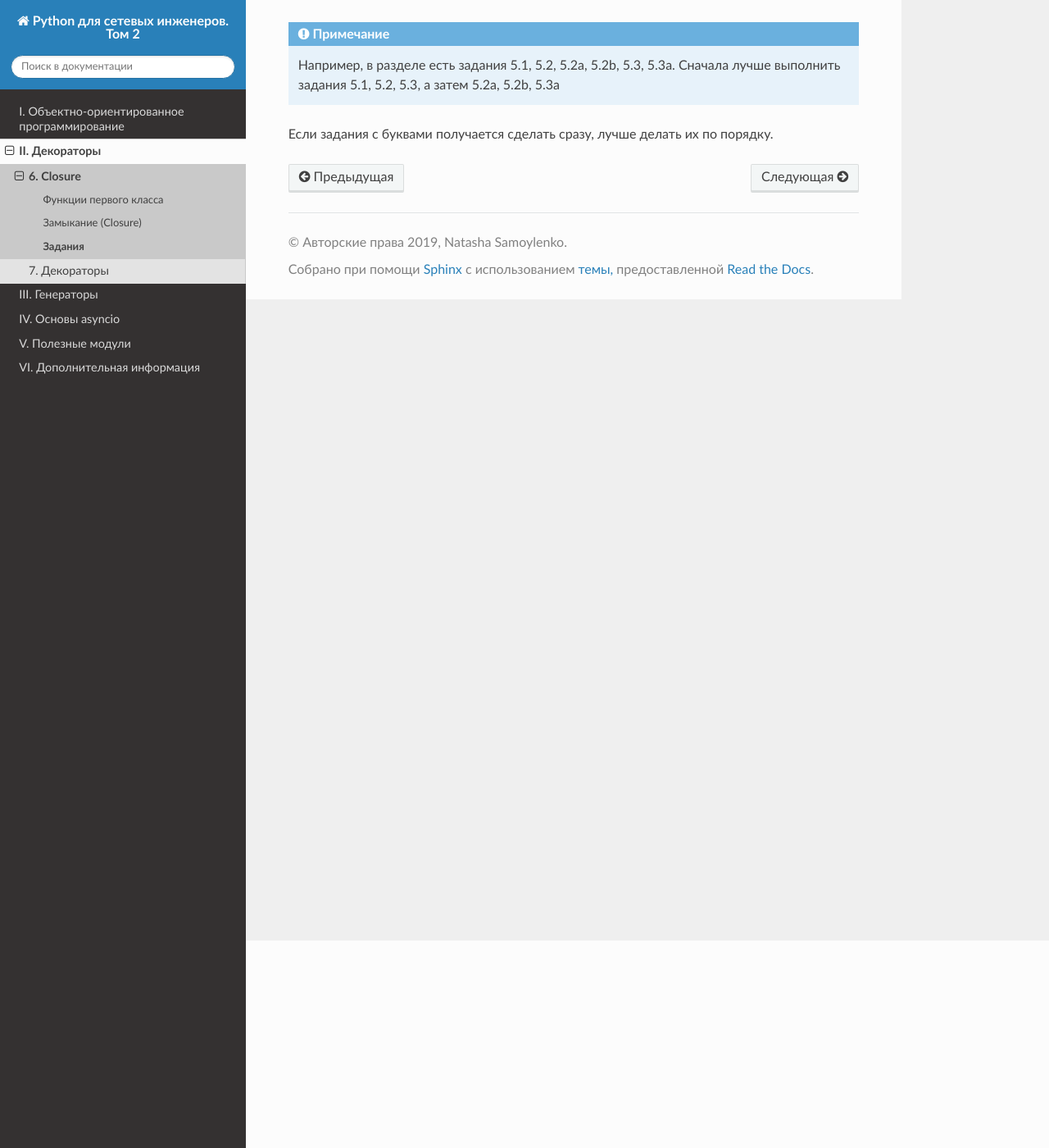
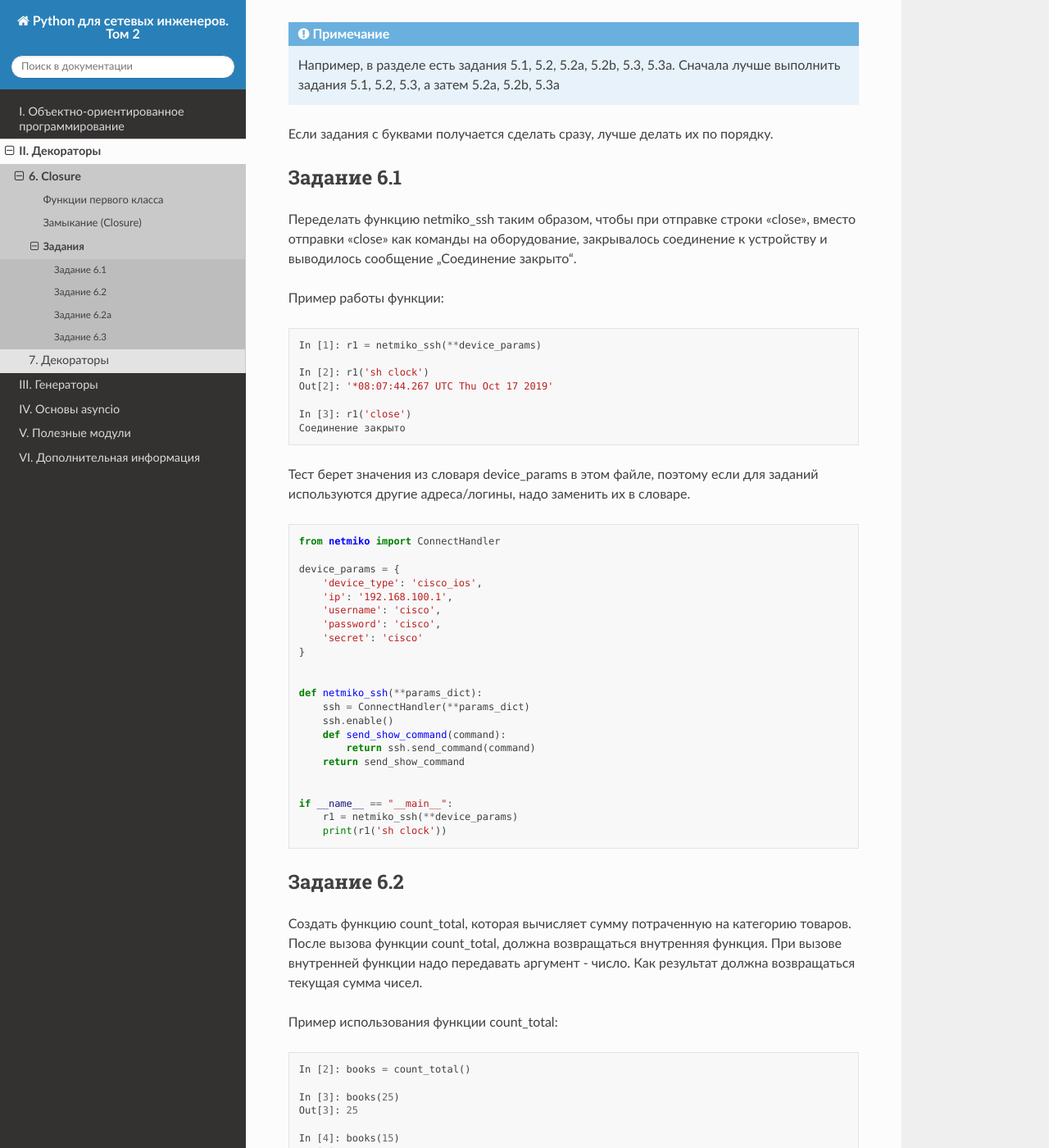
Before and after one commit to natenka/advpyneng-book, a Sphinx documentation site: the page built from docs/source/exercises/06_exercises.rst, in a window 1280 px wide and 1400 px high, scrolled down 253 px. Shown: the whole window at 82% size. Built offline with Sphinx 7.4.7 and the Read the Docs theme 2.0.0, drawn with Linux system fonts in a browser that asks for light colours; pages that are not in the unit, such as notebooks, are missing from menus; some of the changed text lies outside the part shown.

Commit message:
06_closure tasks

```diff
--- a/docs/source/exercises/06_exercises.rst
+++ b/docs/source/exercises/06_exercises.rst
@@ -7,3 +7,160 @@
 =======
 
 .. include:: ./exercises_intro.rst
+
+Задание 6.1
+~~~~~~~~~~~
+
+Переделать функцию netmiko_ssh таким образом, чтобы при отправке строки "close",
+вместо отправки "close" как команды на оборудование, закрывалось соединение к устройству
+и выводилось сообщение 'Соединение закрыто'.
+
+Пример работы функции:
+
+.. code:: python
+
+    In [1]: r1 = netmiko_ssh(**device_params)
+
+    In [2]: r1('sh clock')
+    Out[2]: '*08:07:44.267 UTC Thu Oct 17 2019'
+
+    In [3]: r1('close')
+    Соединение закрыто
+
+Тест берет значения из словаря device_params в этом файле, поэтому если
+для заданий используются другие адреса/логины, надо заменить их в словаре.
+
+.. code:: python
+
+    from netmiko import ConnectHandler
+
+    device_params = {
+        'device_type': 'cisco_ios',
+        'ip': '192.168.100.1',
+        'username': 'cisco',
+        'password': 'cisco',
+        'secret': 'cisco'
+    }
+
+
+    def netmiko_ssh(**params_dict):
+        ssh = ConnectHandler(**params_dict)
+        ssh.enable()
+        def send_show_command(command):
+            return ssh.send_command(command)
+        return send_show_command
+
+
+    if __name__ == "__main__":
+        r1 = netmiko_ssh(**device_params)
+        print(r1('sh clock'))
+
+Задание 6.2
+~~~~~~~~~~~
+
+Создать функцию count_total, которая вычисляет сумму потраченную на категорию товаров.
+После вызова функции count_total, должна возвращаться внутренняя функция.
+При вызове внутренней функции надо передавать аргумент - число.
+Как результат должна возвращаться текущая сумма чисел.
+
+Пример использования функции count_total:
+
+.. code:: python
+
+    In [2]: books = count_total()
+
+    In [3]: books(25)
+    Out[3]: 25
+
+    In [4]: books(15)
+    Out[4]: 40
+
+    In [5]: books(115)
+    Out[5]: 155
+
+    In [6]: books(25)
+    Out[6]: 180
+
+    In [7]: toys = count_total()
+
+    In [8]: toys(67)
+    Out[8]: 67
+
+    In [9]: toys(17)
+    Out[9]: 84
+
+    In [10]: toys(24)
+    Out[10]: 108
+
+Задание 6.2a
+~~~~~~~~~~~~
+
+Изменить функцию count_total из задания 6.2a.
+После вызова функции count_total, должна быть доступна возможность обращаться к
+атрибуту buy и передавать ему аргумент - число. Как результат должна возвращаться
+текущая сумма чисел.
+
+Пример использования функции count_total:
+
+.. code:: python
+
+    In [2]: books = count_total()
+
+    In [3]: books.buy(25)
+    Out[3]: 25
+
+    In [4]: books.buy(15)
+    Out[4]: 40
+
+    In [5]: books.buy(115)
+    Out[5]: 155
+
+    In [6]: books.buy(25)
+    Out[6]: 180
+
+    In [7]: toys = count_total()
+
+    In [8]: toys.buy(67)
+    Out[8]: 67
+
+    In [9]: toys.buy(17)
+    Out[9]: 84
+
+    In [10]: toys.buy(24)
+    Out[10]: 108
+
+
+Задание 6.3
+~~~~~~~~~~~
+
+Создать функцию queue, которая работает как очередь.
+После вызова функции queue, должна быть доступна возможность обращаться к
+атрибутам:
+
+* put - добавляет элемент в очередь
+* get - удаляет элемент с начала очереди и возвращает None, если элементы закончились
+
+Пример работы функции queue:
+
+.. code:: python
+
+    In [2]: tasks = queue()
+
+    In [3]: tasks.put('a')
+
+    In [4]: tasks.put('b')
+
+    In [5]: tasks.put('c')
+
+    In [6]: tasks.get()
+    Out[6]: 'a'
+
+    In [7]: tasks.get()
+    Out[7]: 'b'
+
+    In [8]: tasks.get()
+    Out[8]: 'c'
+
+    In [9]: tasks.get()
+
+    In [10]: tasks.get()
```
